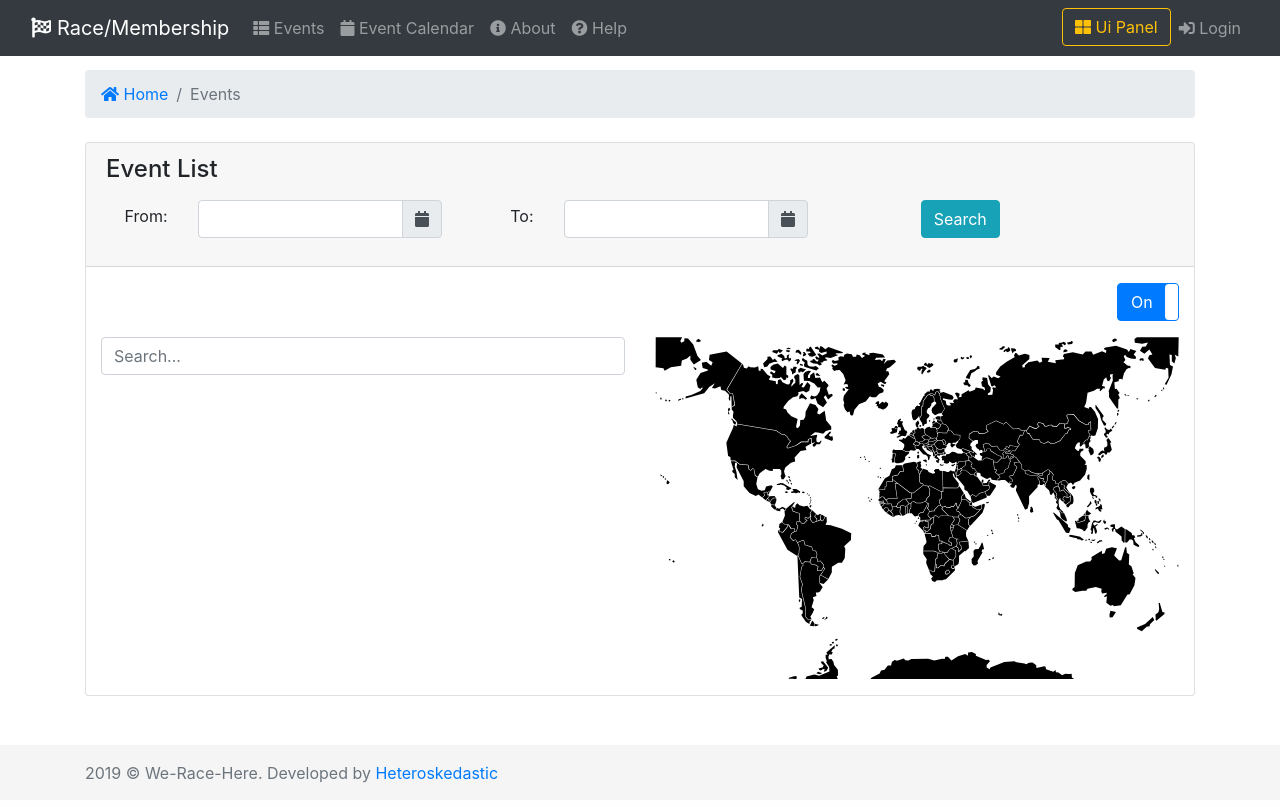
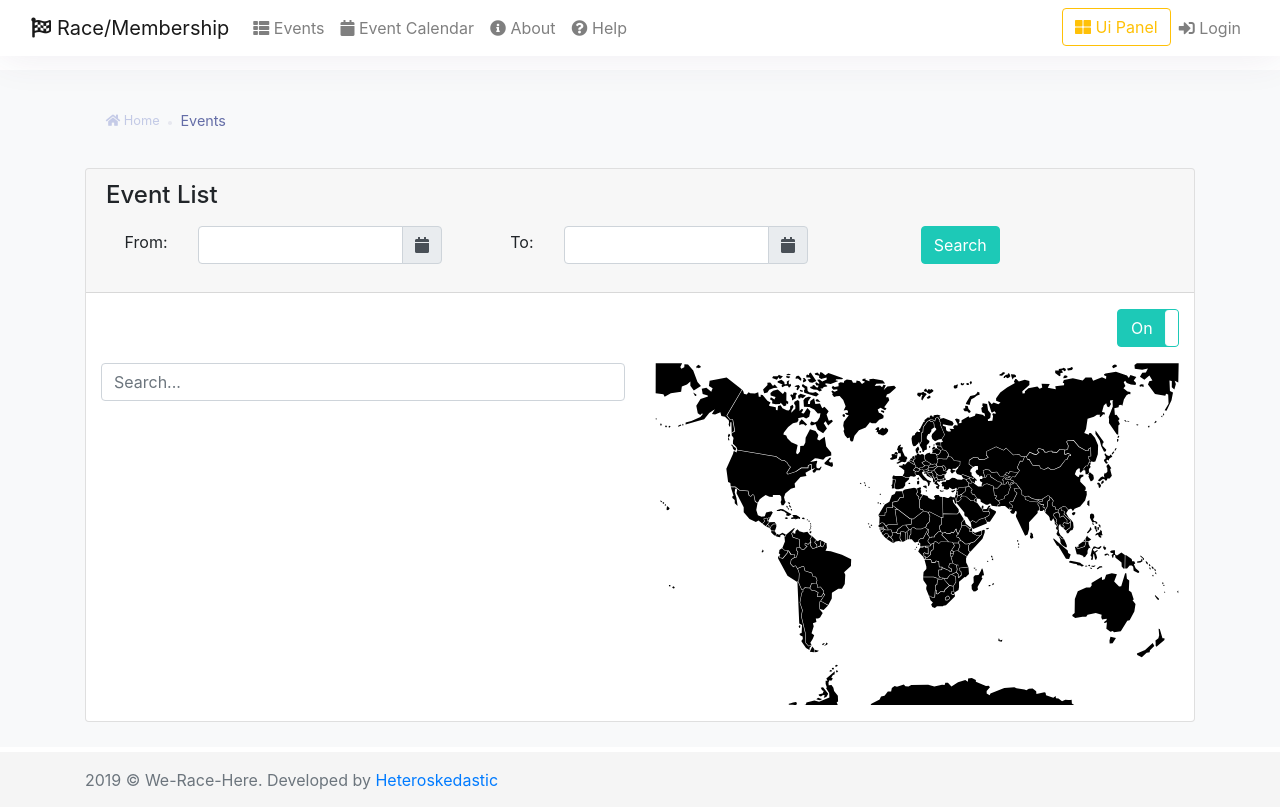
Before and after one commit to we-race-here/Membership, a Django app: template race_membership/apps/membership/templates/membership/event/event_list.html in a window 1280 px wide. Before the commit the page ends 783 px from the top, so only its background shows below. Run offline with Django 3.2, Linux system fonts and the light colour scheme; the template is opened without the code that fills it, so the values that code supplies are empty; some libraries are stand-ins or nearby versions.

Commit message:
change breadcrumb style

```diff
--- a/race_membership/apps/membership/templates/base.html
+++ b/race_membership/apps/membership/templates/base.html
@@ -41,7 +41,7 @@
   {% endblock header %}
 
   {% block main-container %}
-    <main role="main" class="flex-shrink-0">
+    <main role="main" class="flex-shrink-0 main-content bg-light">
       <div class="container">
         {% block breadcrumb %}
         {% endblock breadcrumb %}
--- a/race_membership/apps/membership/templates/header.html
+++ b/race_membership/apps/membership/templates/header.html
@@ -1,7 +1,7 @@
 {% load util_tags %}
 <header>
   <!-- Fixed navbar -->
-  <nav class="navbar navbar-expand-md navbar-dark fixed-top bg-dark">
+  <nav class="navbar navbar-expand-md navbar-light fixed-top">
     <div class="container-fluid">
       <a class="navbar-brand" href="{% url 'membership:index' %}"><i class="fas fa-flag-checkered"></i>
         Race/Membership</a>
--- a/race_membership/apps/membership/templates/membership/change_password.html
+++ b/race_membership/apps/membership/templates/membership/change_password.html
@@ -4,7 +4,7 @@
 
 {% block breadcrumb_items %}
   <li class="breadcrumb-item"><a href="{% url 'membership:profile-basic-info' %}">Profile</a></li>
-  <li class="breadcrumb-item active" aria-current="page">Change Password</li>
+  <li class="breadcrumb-item active" aria-current="page"></li><span>Change Password</span>
 {% endblock %}
 
 {% block content %}
--- a/race_membership/apps/membership/templates/membership/event/event_calendar.html
+++ b/race_membership/apps/membership/templates/membership/event/event_calendar.html
@@ -17,7 +17,7 @@
 {% endblock extra_css %}
 
 {% block breadcrumb_items %}
-  <li class="breadcrumb-item active" aria-current="page">Events Calendar</li>
+  <li class="breadcrumb-item active" aria-current="page"></li><span>Events Calendar</span>
 {% endblock %}
 
 
--- a/race_membership/apps/membership/templates/membership/event/event_list.html
+++ b/race_membership/apps/membership/templates/membership/event/event_list.html
@@ -79,7 +79,7 @@
 {% endblock %}
 
 {% block breadcrumb_items %}
-  <li class="breadcrumb-item active" aria-current="page">Events</li>
+  <li class="breadcrumb-item active" aria-current="page"></li><span>Events</span>
 {% endblock %}
 
 {% block content %}
@@ -112,7 +112,7 @@
             </div>
         </div>
         <div class="col-3 text-center">
-          <input type="button" class="btn btn-large btn-info" value="Search" id="search_date_btn"/>
+          <input type="button" class="btn btn-large btn-success" value="Search" id="search_date_btn"/>
         </div>
       </div>
     </div>
@@ -120,7 +120,7 @@
       <div class="container">
         <div class="row mt-3">
           <div class="col-md-12 text-right">
-            <input id="toggle_map" type="checkbox" checked data-toggle="toggle">
+            <input id="toggle_map" type="checkbox"  checked data-toggle="toggle" data-onstyle="success">
           </div>
         </div>
 
--- a/race_membership/apps/membership/templates/membership/profile.html
+++ b/race_membership/apps/membership/templates/membership/profile.html
@@ -3,7 +3,7 @@
 {% load bootstrap4 %}
 
 {% block breadcrumb_items %}
-  <li class="breadcrumb-item active" aria-current="page">Profile</li>
+  <li class="breadcrumb-item active" aria-current="page"></li><span>Profile</span>
 {% endblock %}
 
 {% block content %}
--- a/race_membership/apps/membership/templates/membership/profile/base.html
+++ b/race_membership/apps/membership/templates/membership/profile/base.html
@@ -4,7 +4,7 @@
 {% load bootstrap4 %}
 
 {% block breadcrumb_items %}
-  <li class="breadcrumb-item active" aria-current="page">Profile</li>
+  <li class="breadcrumb-item active" aria-current="page"></li><span>Profile</span>
 {% endblock %}
 
 {% block content %}
--- a/race_membership/apps/membership/templates/membership/profile/basic_info.html
+++ b/race_membership/apps/membership/templates/membership/profile/basic_info.html
@@ -4,7 +4,7 @@
 
 {% block breadcrumb_items %}
   <li class="breadcrumb-item"><a href="{% url 'membership:profile-basic-info' %}">Profile</a></li>
-  <li class="breadcrumb-item active" aria-current="page">Basic Info</li>
+  <li class="breadcrumb-item active" aria-current="page"></li><span>Basic Info</span>
 {% endblock %}
 
 {% block tab_content %}
--- a/race_membership/apps/membership/templates/membership/profile/promotor_staff.html
+++ b/race_membership/apps/membership/templates/membership/profile/promotor_staff.html
@@ -9,7 +9,7 @@
 
 {% block breadcrumb_items %}
   <li class="breadcrumb-item"><a href="{% url 'membership:profile-basic-info' %}">Profile</a></li>
-  <li class="breadcrumb-item active" aria-current="page">Staff Promotor</li>
+  <li class="breadcrumb-item active" aria-current="page"></li><span>Staff Promotor</span>
 {% endblock %}
 
 {% block tab_content %}
--- a/race_membership/apps/membership/templates/membership/profile/racer.html
+++ b/race_membership/apps/membership/templates/membership/profile/racer.html
@@ -10,7 +10,7 @@
 
 {% block breadcrumb_items %}
   <li class="breadcrumb-item"><a href="{% url 'membership:profile-basic-info' %}">Profile</a></li>
-  <li class="breadcrumb-item active" aria-current="page">Racer</li>
+  <li class="breadcrumb-item active" aria-current="page"></li><span>Racer</span>
 {% endblock %}
 
 {% block tab_content %}
--- a/race_membership/apps/membership/templates/membership/race/race-result.html
+++ b/race_membership/apps/membership/templates/membership/race/race-result.html
@@ -10,7 +10,7 @@
 
 {% block breadcrumb_items %}
   <li class="breadcrumb-item"><a href="{% url 'membership:event-list' %}">Events</a></li>
-  <li class="breadcrumb-item active" aria-current="page">Race Result</li>
+  <li class="breadcrumb-item active" aria-current="page"></li><span>Race Result</span>
 {% endblock %}
 
 {% block content %}
--- a/race_membership/static/dj/css/base.css
+++ b/race_membership/static/dj/css/base.css
@@ -252,3 +298,107 @@ table th a:hover {
 .form-check {
     padding-left: 0;
 }
+
+.main-content {
+    padding: 25px !important;
+}
+
+.navbar-light {
+    -webkit-box-shadow: 0px 0px 40px 0px rgba(82, 63, 105, 0.1);
+    box-shadow: 0px 0px 40px 0px rgba(82, 63, 105, 0.1);
+    background-color: #ffffff;
+}
+
+.btn-success {
+    color: #fff;
+    background-color: #1dc9b7;
+    border-color: #1dc9b7
+}
+
+.btn-success:hover {
+    color: #fff;
+    background-color: #18a899;
+    border-color: #179c8e
+}
+
+.btn-success:focus,
+.btn-success.focus {
+    -webkit-box-shadow: 0 0 0 .2rem rgba(63, 209, 194, 0.5);
+    box-shadow: 0 0 0 .2rem rgba(63, 209, 194, 0.5)
+}
+
+.btn-success.disabled,
+.btn-success:disabled {
+    color: #fff;
+    background-color: #1dc9b7;
+    border-color: #1dc9b7
+}
+
+.btn-success:not(:disabled):not(.disabled):active,
+.btn-success:not(:disabled):not(.disabled).active,
+.show > .btn-success.dropdown-toggle {
+    color: #fff;
+    background-color: #179c8e;
+    border-color: #159184
+}
+
+.btn-success:not(:disabled):not(.disabled):active:focus,
+.btn-success:not(:disabled):not(.disabled).active:focus,
+.show > .btn-success.dropdown-toggle:focus {
+    -webkit-box-shadow: 0 0 0 .2rem rgba(63, 209, 194, 0.5);
+    box-shadow: 0 0 0 .2rem rgba(63, 209, 194, 0.5)
+}
+
+.page-item.active .page-link {
+    color: #fff;
+    background-color: #1dc9b7;
+    border-color: #1dc9b7
+}
+
+datetimepicker-widget table td.active, .bootstrap-datetimepicker-widget table td.active {
+    background-color: #1dc9b7;
+    color: #fff;
+    text-shadow: 0 -1px 0 rgba(0, 0, 0, 0.25);
+}
+
+datetimepicker-widget table td.active, .bootstrap-datetimepicker-widget table td.active:hover {
+    background-color: #1dc9b7;
+    color: #fff;
+    text-shadow: 0 -1px 0 rgba(0, 0, 0, 0.25);
+}
+
+.bootstrap-datetimepicker-widget table td.today:before {
+    border-bottom-color: #1dc9b7;
+}
+
+.breadcrumb {
+    background-color: transparent !important;
+}
+
+.breadcrumb-item a {
+    color: #C3CAE6;
+    font-size: 0.8rem;
+    margin-left: .3rem;
+}
+
+.breadcrumb-item a i {
+    color: #c5cbe7;
+    font-size: 0.8rem;
+}
+
+.breadcrumb span {
+    font-size: .9rem;
+    margin-top: .2rem;
+    margin-left: .5rem;
+    color: #646DA7;
+}
+
+.breadcrumb-item + .breadcrumb-item::before {
+    display: inline-block;
+    width: 4px;
+    height: 4px;
+    border-radius: 50%;
+    content: " ";
+    background: #e7e8ef;
+    padding-right: .3rem;
+}
```
Also changed, not shown: other parts of race_membership/static/dj/css/base.css (+61 -15 lines). Lines whose indentation alone changed are shown as unchanged.
